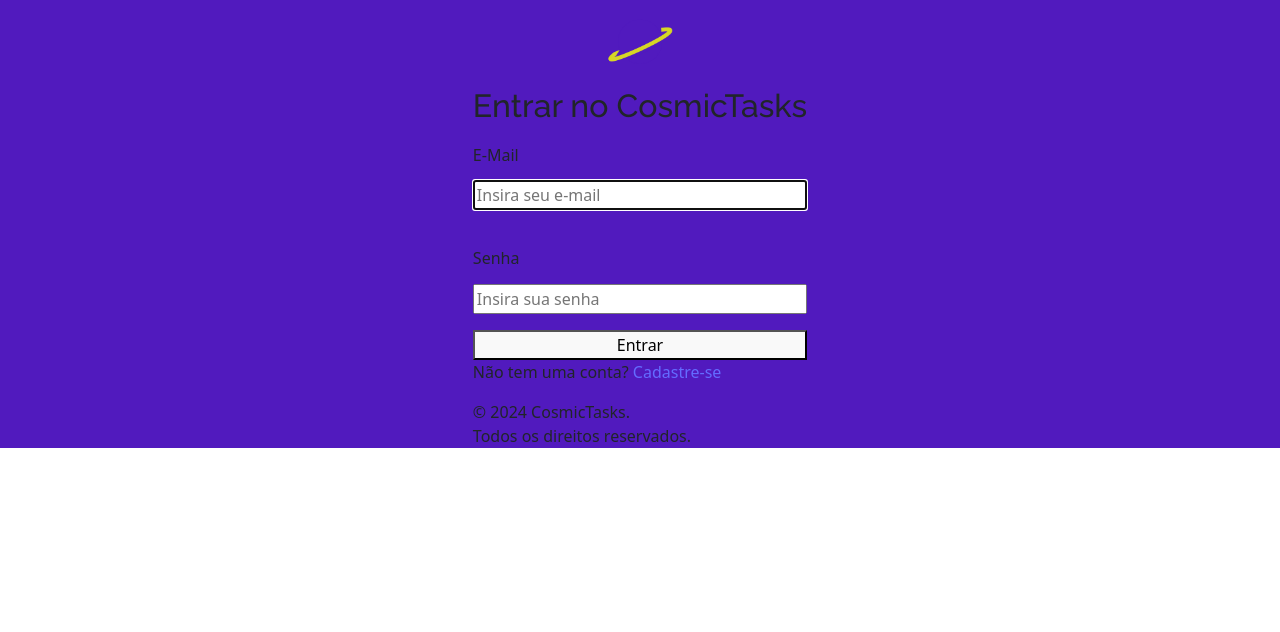
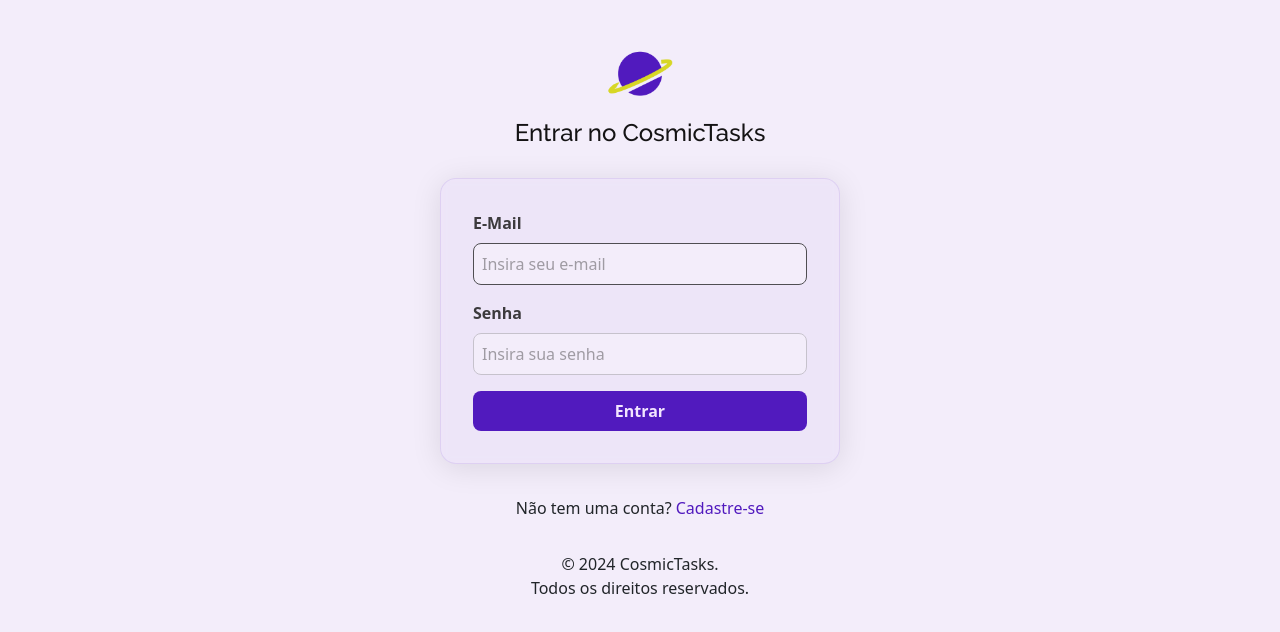
Before and after one commit to CosmicTasks/dev, a React (Vite) app in the folder app/: page /login in a window 1280 px wide. Shown: the top 632 px of the page. Built offline with nearby package versions, Linux system fonts and the light colour scheme; what emoji-mart would draw is missing.

Commit message:
new styles

```diff
--- a/app/src/components/Login.module.css
+++ b/app/src/components/Login.module.css
@@ -1,9 +1,19 @@
 .login {
+  min-height: 100vh;
+  background-color: var(--c1);
+  display: flex;
+  justify-content: center;
+}
+
+.container {
   display: flex;
   flex-direction: column;
-    gap: 1em;
+  gap: 2em;
+  padding: 2em;
   align-items: center;
-    background-color: var(--r7);
+  width: 700px;
+  max-width: 100%;
+  position: relative;
 }
 
 .header {
@@ -20,20 +30,107 @@
 }
 
 .chamada {
-    font-family: 'Raleway', sans-serif;
-    font-size: 2em;
+  font-family: "Raleway", sans-serif;
+  font-size: 1.5em;
   margin: 0;
   width: fit-content;
+  color: var(--c12);
 }
 
 .form {
   display: flex;
   flex-direction: column;
   gap: 1em;
+  padding: 2em;
+  border-radius: 1em;
+  max-width: 400px;
+  width: 100%;
+  /* From https://css.glass */
+  background: rgba(81, 26, 190, 0.03);
+  border-radius: 16px;
+  box-shadow: 0 4px 30px rgba(0, 0, 0, 0.1);
+  backdrop-filter: blur(5px);
+  -webkit-backdrop-filter: blur(5px);
+  border: 1px solid rgba(81, 26, 190, 0.1);
 }
 
 .inputGroup {
   display: flex;
   flex-direction: column;
-    gap: 0.2em;
+  gap: 0.5em;
 }
+
+.label {
+  font-size: 1em;
+  font-weight: 600;
+  margin: 0;
+  color: var(--c10);
+}
+
+.input {
+  background-color: var(--c1) !important;
+  border: 1px solid var(--c3);
+  border-radius: 0.5em;
+  padding: 0.5em;
+  color: var(--c10);
+  font-size: 1em;
+  font-weight: 400;
+  width: 100%;
+}
+
+.input:focus {
+  outline: none;
+  border: 1px solid var(--c9);
+}
+
+.input::placeholder {
+  color: var(--c5);
+  font-weight: normal;
+}
+
+.button {
+  background-color: var(--r7);
+  color: var(--r1);
+  border: none;
+  border-radius: 0.5em;
+  padding: 0.5em;
+  font-size: 1em;
+  font-weight: 600;
+}
+
+.button:hover {
+  background-color: var(--r8);
+  cursor: pointer;
+}
+
+.createAccount {
+  width: fit-content;
+}
+
+.createAccount > p {
+  font-size: 1em;
+  font-weight: 400;
+  margin: 0;
+}
+
+.createAccount > p > a {
+  color: var(--r7);
+  text-decoration: none;
+}
+
+.createAccount > p > a:hover {
+  text-decoration: underline;
+}
+
+.footer {
+  width: fit-content;
+  text-wrap: wrap;
+  text-align: center;
+  font-size: 1em;
+}
+
+@media (max-width: 400px) {
+  .form {
+    padding: 1em;
+  }
+}
```
Lines whose indentation alone changed are shown as unchanged.
